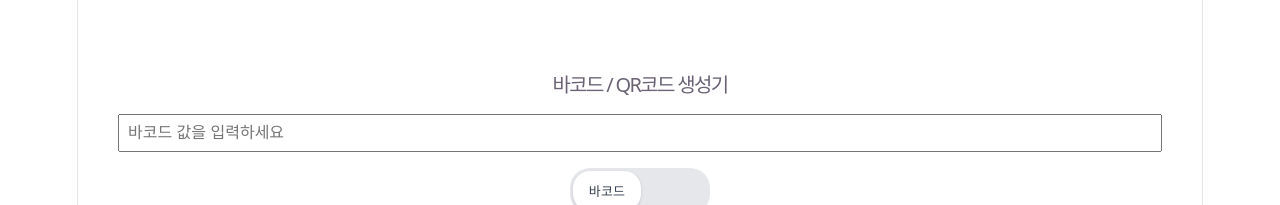
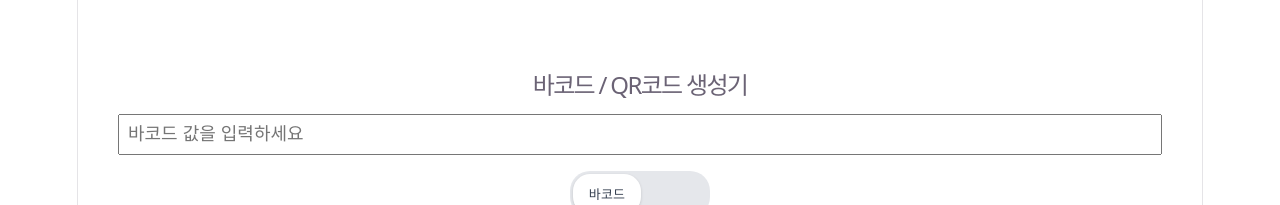
Before and after one commit to clara-shin/barcode_gen, a React (Vite) app: page / in a window 1280 px wide. Shown: the top 205 px of the page. Built offline with nearby package versions, Linux system fonts and the light colour scheme.

Commit message:
update css

```diff
--- a/src/App.tsx
+++ b/src/App.tsx
@@ -14,7 +14,7 @@ export default function App() {
 
   return (
     <div style={{ padding: '40px' }}>
-      <h1 style={{ fontSize: 20, marginBottom: 16 }}>바코드 / QR코드 생성기</h1>
+      <h1 style={{ fontSize: 24, marginBottom: 16 }}>바코드 / QR코드 생성기</h1>
 
       <BarcodeInput
         value={value}
--- a/src/components/BarcodeInput.tsx
+++ b/src/components/BarcodeInput.tsx
@@ -25,7 +25,7 @@ export default function BarcodeInput({ value, onChange, errorMessage }: BarcodeI
           value={value}
           onChange={(e) => onChange(e.target.value)}
           placeholder='바코드 값을 입력하세요'
-          style={{ padding: 8, fontSize: 16, boxSizing: 'border-box', width: '100%' }}
+          style={{ padding: 8, fontSize: 18, boxSizing: 'border-box', width: '100%' }}
         />
         {value && (
           <button
```
